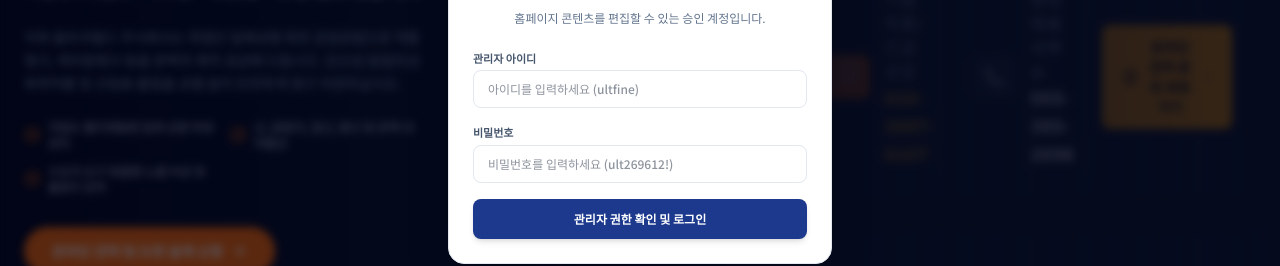
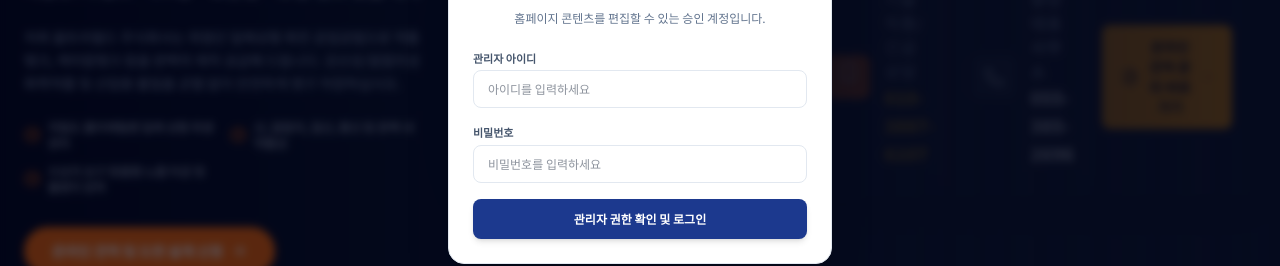
Before and after one commit to ktr610712-bit/-, a React (Vite) app: page / in a window 1280 px wide. Both pictures are taken after a click on the button "관리자". Shown: the part 322-588 px from the top of the page. Built offline with nearby package versions, Linux system fonts and the light colour scheme.

Commit message:
refactor: remove admin credentials from login UI

```diff
--- a/src/App.tsx
+++ b/src/App.tsx
@@ -117,7 +117,7 @@ export default function App() {
       setShowLoginModal(false);
       setLoginError('');
     } else {
-      setLoginError('아이디 또는 비밀번호가 올바르지 않습니다. (ID: ultfine)');
+      setLoginError('아이디 또는 비밀번호가 올바르지 않습니다.');
     }
   };
 
@@ -549,7 +549,7 @@ export default function App() {
                   type="text"
                   value={loginId}
                   onChange={(e) => setLoginId(e.target.value)}
-                  placeholder="아이디를 입력하세요 (ultfine)"
+                  placeholder="아이디를 입력하세요"
                   className="w-full text-xs px-3.5 py-2.5 border border-slate-200 rounded-lg focus:outline-none focus:ring-2 focus:ring-blue-600 font-medium"
                   required
                 />
@@ -561,7 +561,7 @@ export default function App() {
                   type="password"
                   value={loginPw}
                   onChange={(e) => setLoginPw(e.target.value)}
-                  placeholder="비밀번호를 입력하세요 (ult269612!)"
+                  placeholder="비밀번호를 입력하세요"
                   className="w-full text-xs px-3.5 py-2.5 border border-slate-200 rounded-lg focus:outline-none focus:ring-2 focus:ring-blue-600 font-medium"
                   required
                 />
```
